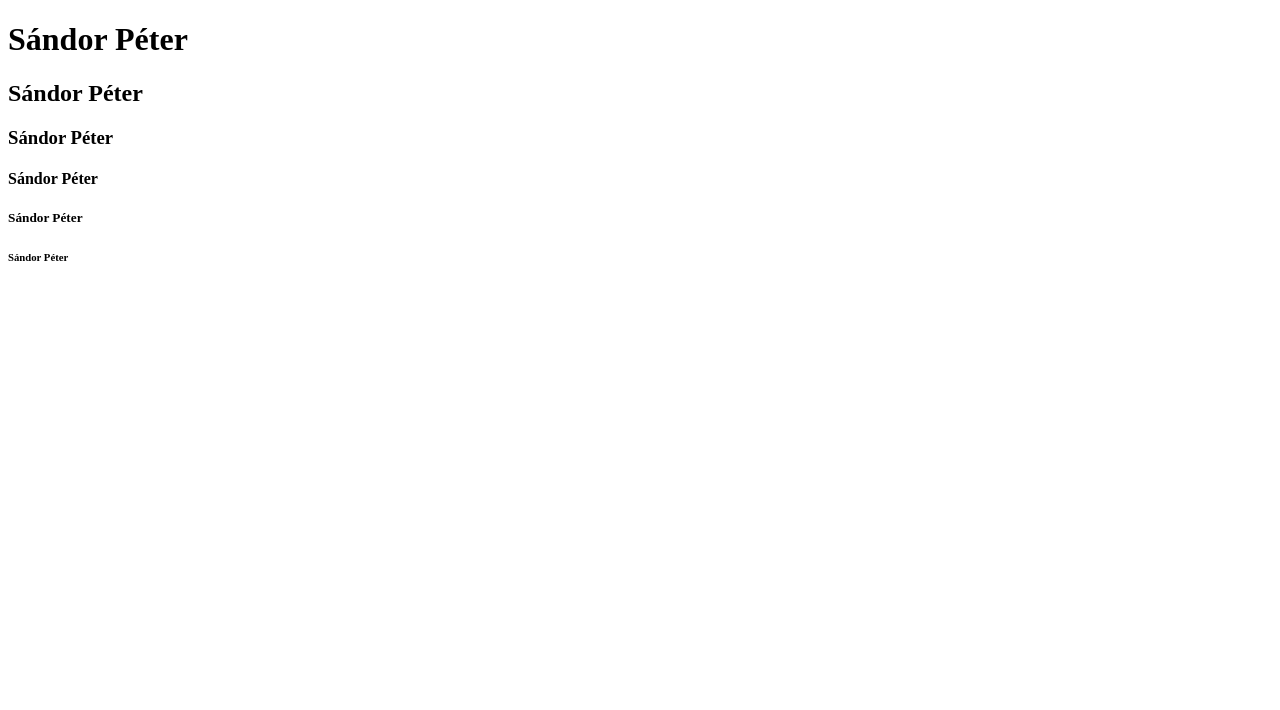
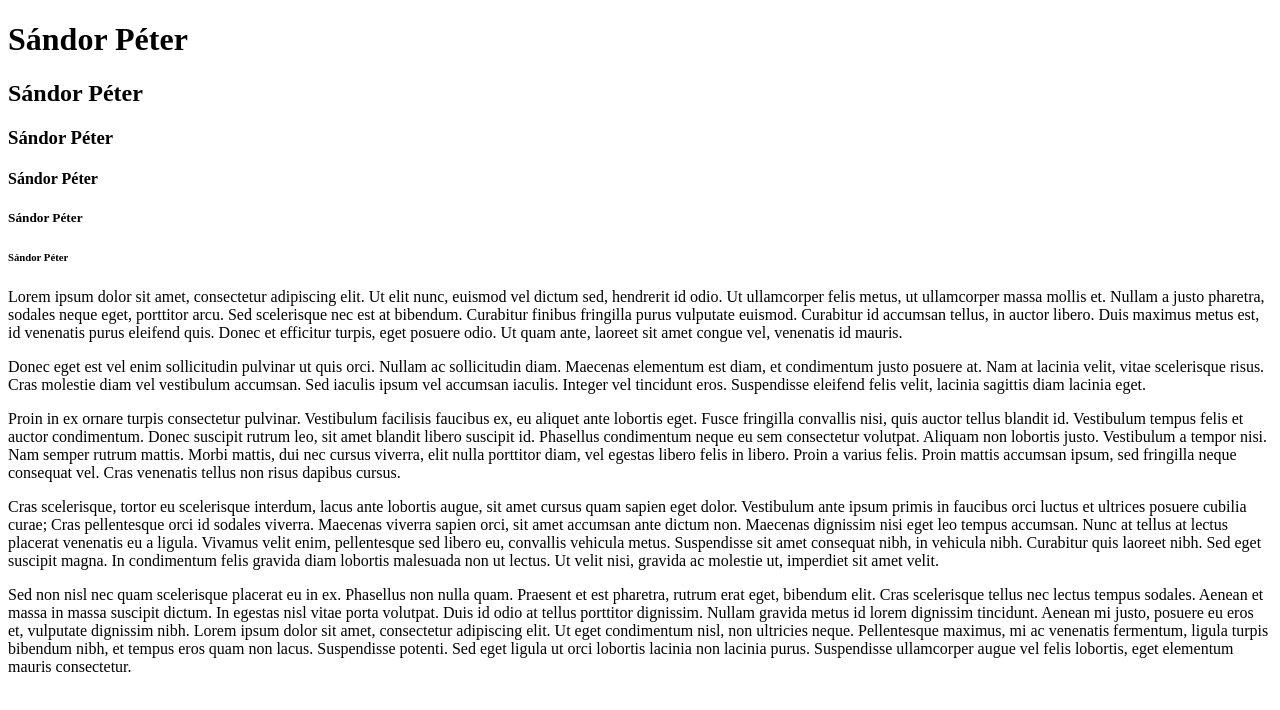
Before and after one commit to SandorPeteer/web5628, a plain HTML site: page index.html in a window 1280 px wide. Drawn offline with Linux system fonts and the light colour scheme.

Commit message:
5 bekezdés létrehozása

```diff
--- a/index.html
+++ b/index.html
@@ -14,6 +14,11 @@
     <h5>Sándor Péter</h5>
     <h6>Sándor Péter</h6>
 
+<p>    Lorem ipsum dolor sit amet, consectetur adipiscing elit. Ut elit nunc, euismod vel dictum sed, hendrerit id odio. Ut ullamcorper felis metus, ut ullamcorper massa mollis et. Nullam a justo pharetra, sodales neque eget, porttitor arcu. Sed scelerisque nec est at bibendum. Curabitur finibus fringilla purus vulputate euismod. Curabitur id accumsan tellus, in auctor libero. Duis maximus metus est, id venenatis purus eleifend quis. Donec et efficitur turpis, eget posuere odio. Ut quam ante, laoreet sit amet congue vel, venenatis id mauris.</p>
+<p>Donec eget est vel enim sollicitudin pulvinar ut quis orci. Nullam ac sollicitudin diam. Maecenas elementum est diam, et condimentum justo posuere at. Nam at lacinia velit, vitae scelerisque risus. Cras molestie diam vel vestibulum accumsan. Sed iaculis ipsum vel accumsan iaculis. Integer vel tincidunt eros. Suspendisse eleifend felis velit, lacinia sagittis diam lacinia eget.</p>
+<p>Proin in ex ornare turpis consectetur pulvinar. Vestibulum facilisis faucibus ex, eu aliquet ante lobortis eget. Fusce fringilla convallis nisi, quis auctor tellus blandit id. Vestibulum tempus felis et auctor condimentum. Donec suscipit rutrum leo, sit amet blandit libero suscipit id. Phasellus condimentum neque eu sem consectetur volutpat. Aliquam non lobortis justo. Vestibulum a tempor nisi. Nam semper rutrum mattis. Morbi mattis, dui nec cursus viverra, elit nulla porttitor diam, vel egestas libero felis in libero. Proin a varius felis. Proin mattis accumsan ipsum, sed fringilla neque consequat vel. Cras venenatis tellus non risus dapibus cursus.</p>
+<p>Cras scelerisque, tortor eu scelerisque interdum, lacus ante lobortis augue, sit amet cursus quam sapien eget dolor. Vestibulum ante ipsum primis in faucibus orci luctus et ultrices posuere cubilia curae; Cras pellentesque orci id sodales viverra. Maecenas viverra sapien orci, sit amet accumsan ante dictum non. Maecenas dignissim nisi eget leo tempus accumsan. Nunc at tellus at lectus placerat venenatis eu a ligula. Vivamus velit enim, pellentesque sed libero eu, convallis vehicula metus. Suspendisse sit amet consequat nibh, in vehicula nibh. Curabitur quis laoreet nibh. Sed eget suscipit magna. In condimentum felis gravida diam lobortis malesuada non ut lectus. Ut velit nisi, gravida ac molestie ut, imperdiet sit amet velit.</p>
+<p>Sed non nisl nec quam scelerisque placerat eu in ex. Phasellus non nulla quam. Praesent et est pharetra, rutrum erat eget, bibendum elit. Cras scelerisque tellus nec lectus tempus sodales. Aenean et massa in massa suscipit dictum. In egestas nisl vitae porta volutpat. Duis id odio at tellus porttitor dignissim. Nullam gravida metus id lorem dignissim tincidunt. Aenean mi justo, posuere eu eros et, vulputate dignissim nibh. Lorem ipsum dolor sit amet, consectetur adipiscing elit. Ut eget condimentum nisl, non ultricies neque. Pellentesque maximus, mi ac venenatis fermentum, ligula turpis bibendum nibh, et tempus eros quam non lacus. Suspendisse potenti. Sed eget ligula ut orci lobortis lacinia non lacinia purus. Suspendisse ullamcorper augue vel felis lobortis, eget elementum mauris consectetur.</p>
 
 </body>
 </html>
```
